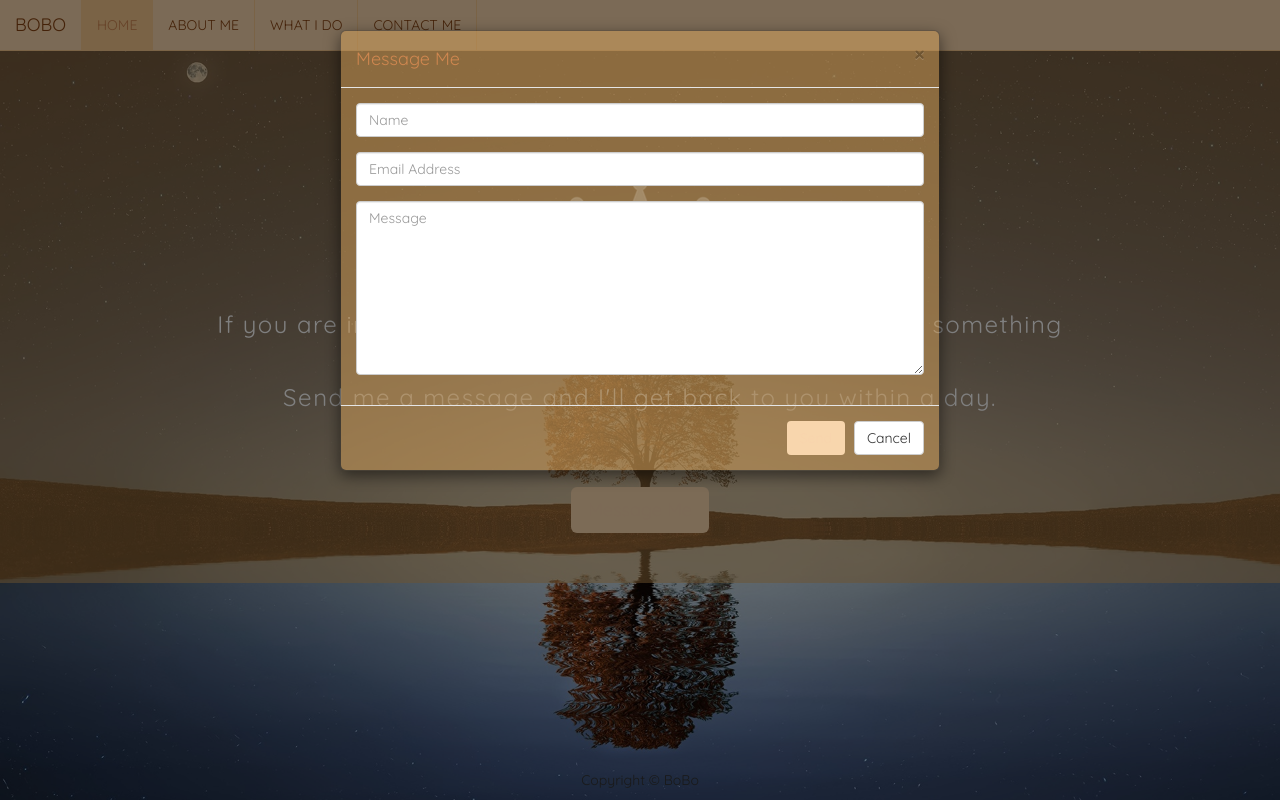
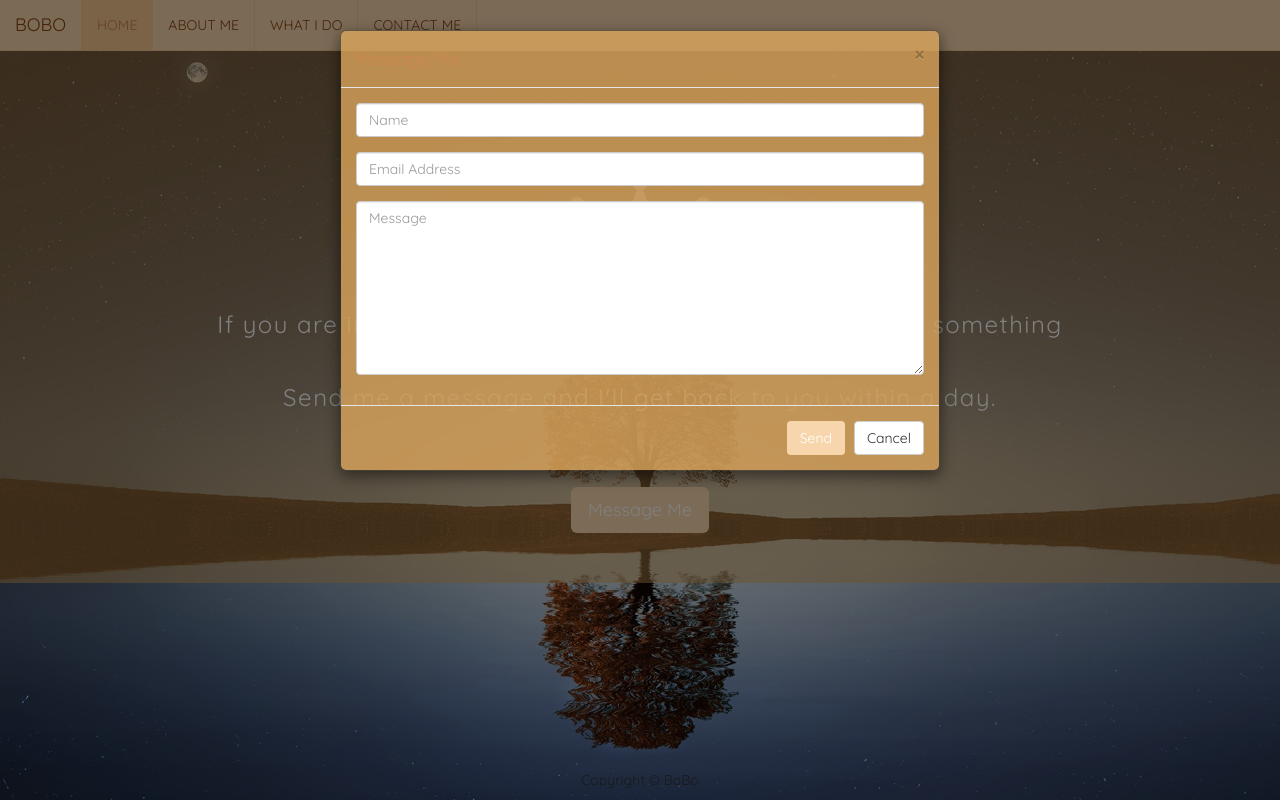
Before and after one commit to Boboboo/PersonalWebsite, a PHP site: page /contactme.php in a window 1280 px wide, after a click on "Message Me". Run offline with PHP 8.4, Linux system fonts and the light colour scheme; some libraries are stand-ins or nearby versions.

Commit message:
update button

```diff
--- a/aboutme.css
+++ b/aboutme.css
@@ -6,7 +6,7 @@ html{
 /*Background Image*/
 body{
     font-family: 'Quicksand', sans-serif;
-    background-color: rgba(7, 21, 43, 0.9);
+    background-color: rgba(7, 21, 43, 0.8);
     background-attachment: fixed;
     background-size: cover;
 }
@@ -54,7 +54,7 @@ body{
 
 /*middle UI*/
 .modal-content{
-    background-color:rgba(219, 166, 92, 0.5);
+    background-color:rgba(219, 166, 92, 0.8);
 }
 .modal-title{
   color:#f8d6ad;
--- a/contactme.php
+++ b/contactme.php
@@ -27,7 +27,7 @@
         }
 
         .modal-content{
-            background-color:rgba(219, 166, 92, 0.5);
+            background-color:rgba(219, 166, 92, 0.8);
         }
         .modal-title{
             color:#cf8750;
--- a/styling.css
+++ b/styling.css
@@ -24,14 +24,13 @@ body{
 .blue{
     color: white;
     background-color:#f8d6ad;
-    color:#f8d4ad;
-    outline: medium;
+    outline: none;
 }
 
 .blue:hover{
     background-color:white;
     color:#f8d6ad;
-    outline: medium;
+    outline: none;
 }
 
 
```
Also changed, not shown: what.css (+1 -13 lines).
